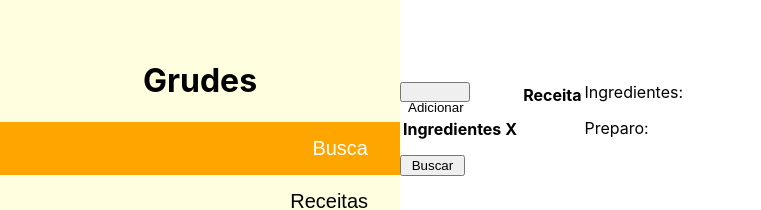
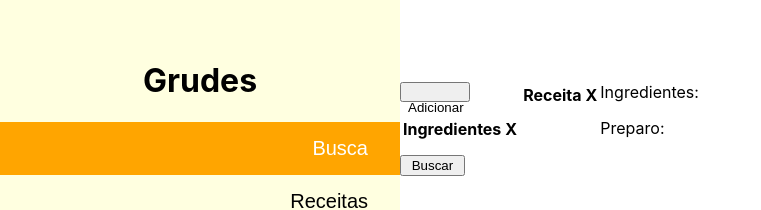
Before and after one commit to hugocm93/grudes_web_client, a React (Create React App) app: page / in a window 1280 px wide. Shown: the top 210 px of the page, without its empty margins (0-761 px from the left). Built offline with nearby package versions, Linux system fonts and the light colour scheme.

Commit message:
Unifica tabela de receitas

```diff
--- a/src/App.js
+++ b/src/App.js
@@ -111,29 +111,6 @@
     );
 }
 
-function RecipeList({recipes, selectRecipe})
-{
-    const columns = [
-        {
-            name: "Receita",
-            get: (row) => {
-                return (
-                    <label> {row.name} </label>
-                );
-            }
-        }
-    ];
-
-    function table_clicked(event)
-    { selectRecipe(event.target.textContent.trim()); }
-
-    return (
-        <div className="RecipeList">
-            <Table columns = {columns} rows = {recipes} onClick = {table_clicked}/>
-        </div>
-    );
-}
-
 function IngredientsTable({title, ingredients, setIngredients})
 {
     function add_ingredient_item() {
@@ -221,7 +198,7 @@
             <h1> {selected} </h1>
             <div className = "Row">
                 <IngredientsTable title = "Ingredientes" ingredients = {ingredients} setIngredients = {setIngredients}/>
-                <RecipeList recipes = {recipes} selectRecipe = {setSelected}/>
+                <RecipesTable recipes = {recipes} setRecipes = {setRecipes} selectRecipe = {setSelected}/>
                 <RecipeDisplay selected = {selected} find_recipe = {get_selected_recipe}/>
             </div>
             <button className = "SearchBtn" onClick = {get_recipes} > Buscar </button>
@@ -326,7 +303,7 @@
     );
 }
 
-function RecipesTable({recipes, setRecipes})
+function RecipesTable({recipes, setRecipes, selectRecipe})
 {
     function remove_recipe(id)
     {
@@ -369,9 +346,12 @@
         }
     ];
 
+    function table_clicked(event)
+    { selectRecipe(event.target.textContent.trim()); }
+
     return (
         <div>
-            <Table columns = {columns} rows = {recipes} />
+            <Table columns = {columns} rows = {recipes} onClick = {table_clicked}/>
         </div>
     );
 }
@@ -488,7 +468,7 @@
         <div>
             <div>
                 <div>
-                    <RecipesTable recipes = {recipes} setRecipes = {setRecipes}/>
+                    <RecipesTable recipes = {recipes} setRecipes = {setRecipes} selectRecipe = { (name) => {} } />
                 </div>
                 <div>
                     <input type = "text" placeholder = "Nome" value = {name} onChange = {onNameChangeCbk}></input>
```
